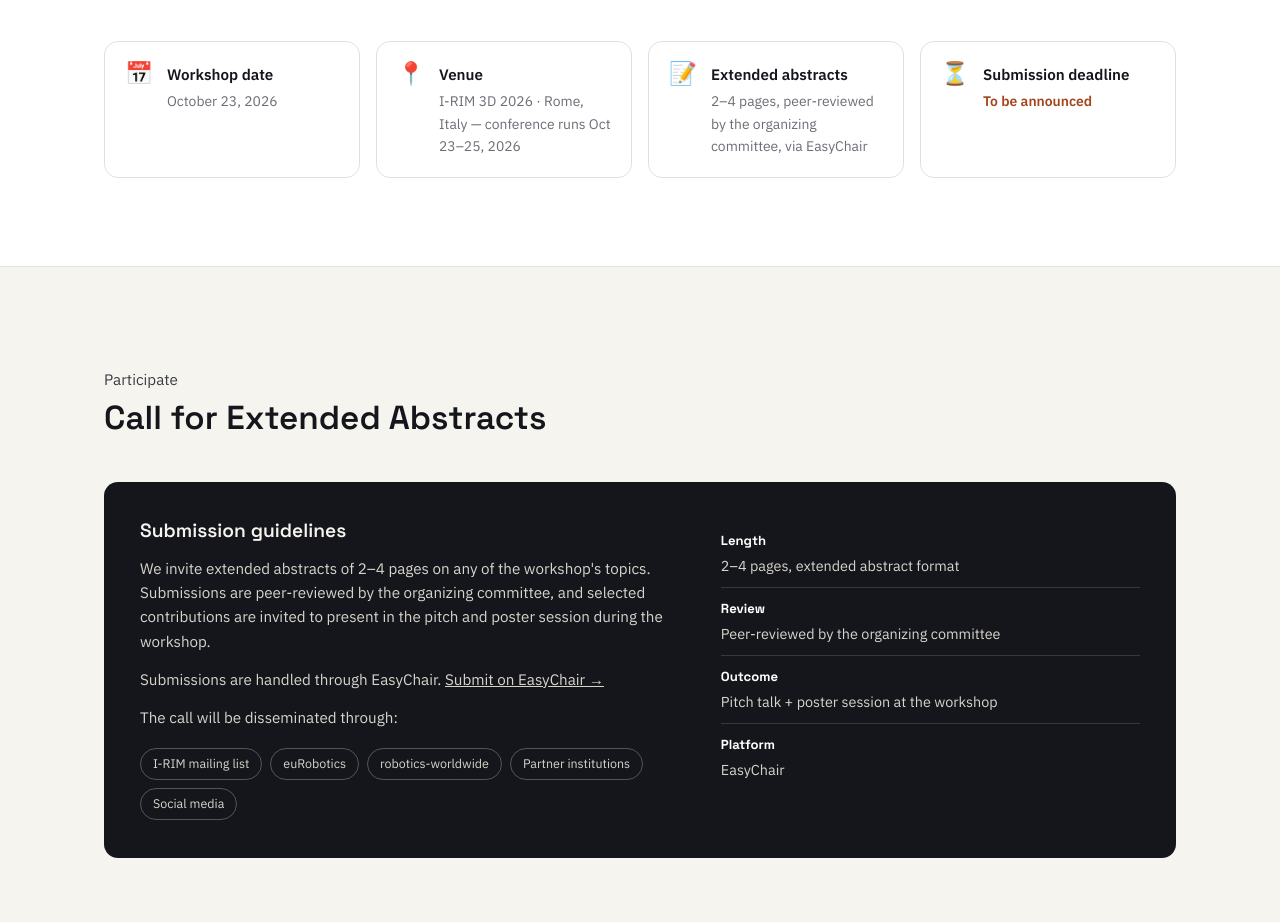
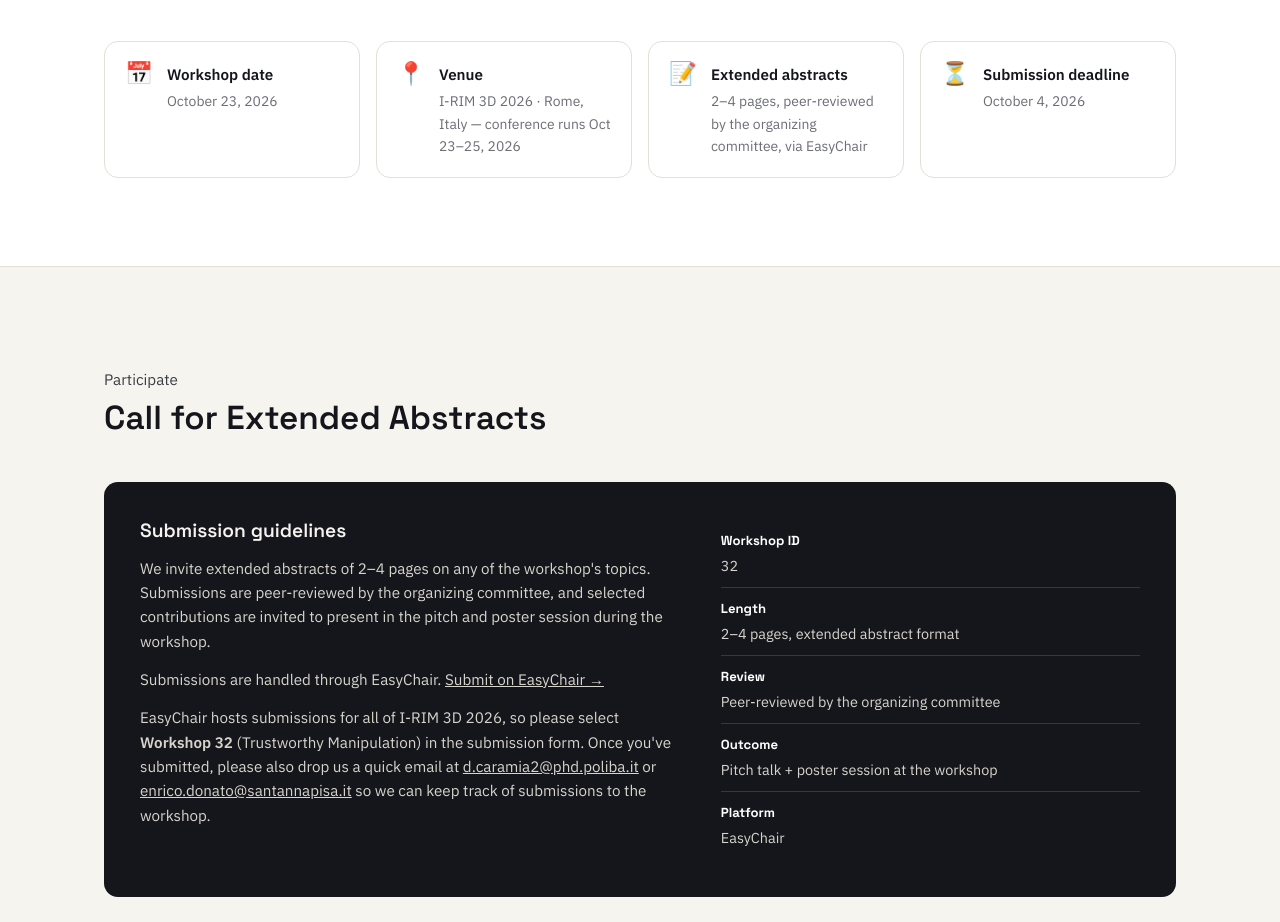
Before and after one commit to D0d0-10/hand-irim-3d-2026, a plain HTML site: page index.html in a window 1280 px wide. Shown: the part 3570-4492 px from the top of the page. Drawn offline with Linux system fonts and the light colour scheme.

Commit message:
new version

```diff
--- a/index.html
+++ b/index.html
@@ -755,8 +755,7 @@
           <div class="info-icon">⏳</div>
           <div>
             <div class="info-label">Submission deadline</div>
-            <!-- EDIT: inserisci la scadenza reale non appena definita -->
-            <div class="info-value tbd">To be announced</div>
+            <div class="info-value">October 4, 2026</div>
           </div>
         </div>
       </div>
@@ -780,9 +779,17 @@
           </p>
           <p>
             Submissions are handled through EasyChair.
-            <!-- EDIT: sostituisci "#" con il link EasyChair reale -->
-            <a href="#" style="text-decoration:underline;">Submit on EasyChair →</a>
+            <a href="https://easychair.org/conferences/?conf=irim3d2026" target="_blank" rel="noopener" style="text-decoration:underline;">Submit on EasyChair →</a>
           </p>
+          <p>
+            EasyChair hosts submissions for all of I-RIM 3D 2026, so please select
+            <strong>Workshop 32</strong> (Trustworthy Manipulation) in the submission form.
+            Once you've submitted, please also drop us a quick email at
+            <a href="mailto:d.caramia2@phd.poliba.it" style="text-decoration:underline;">d.caramia2@phd.poliba.it</a>
+            or <a href="mailto:enrico.donato@santannapisa.it" style="text-decoration:underline;">enrico.donato@santannapisa.it</a>
+            so we can keep track of submissions to the workshop.
+          </p>
+		  <!--
           <p style="margin-bottom:0;">The call will be disseminated through:</p>
           <div class="channels">
             <span>I-RIM mailing list</span>
@@ -791,8 +798,10 @@
             <span>Partner institutions</span>
             <span>Social media</span>
           </div>
+	      -->
         </div>
         <ul class="cfp-list">
+          <li><strong>Workshop ID</strong>32</li>
           <li><strong>Length</strong>2–4 pages, extended abstract format</li>
           <li><strong>Review</strong>Peer-reviewed by the organizing committee</li>
           <li><strong>Outcome</strong>Pitch talk + poster session at the workshop</li>
@@ -868,6 +877,7 @@
         </div>
       </div>
 
+      <!--
       <div style="margin-top:32px; display:grid; gap:16px;">
         <div class="strip">
           <h3>Special issue — IEEE Robotics &amp; Automation Magazine</h3>
@@ -897,6 +907,7 @@
           </p>
         </div>
       </div>
+      -->
     </div>
   </section>
 
```
Also changed, not shown: 2 other files.
